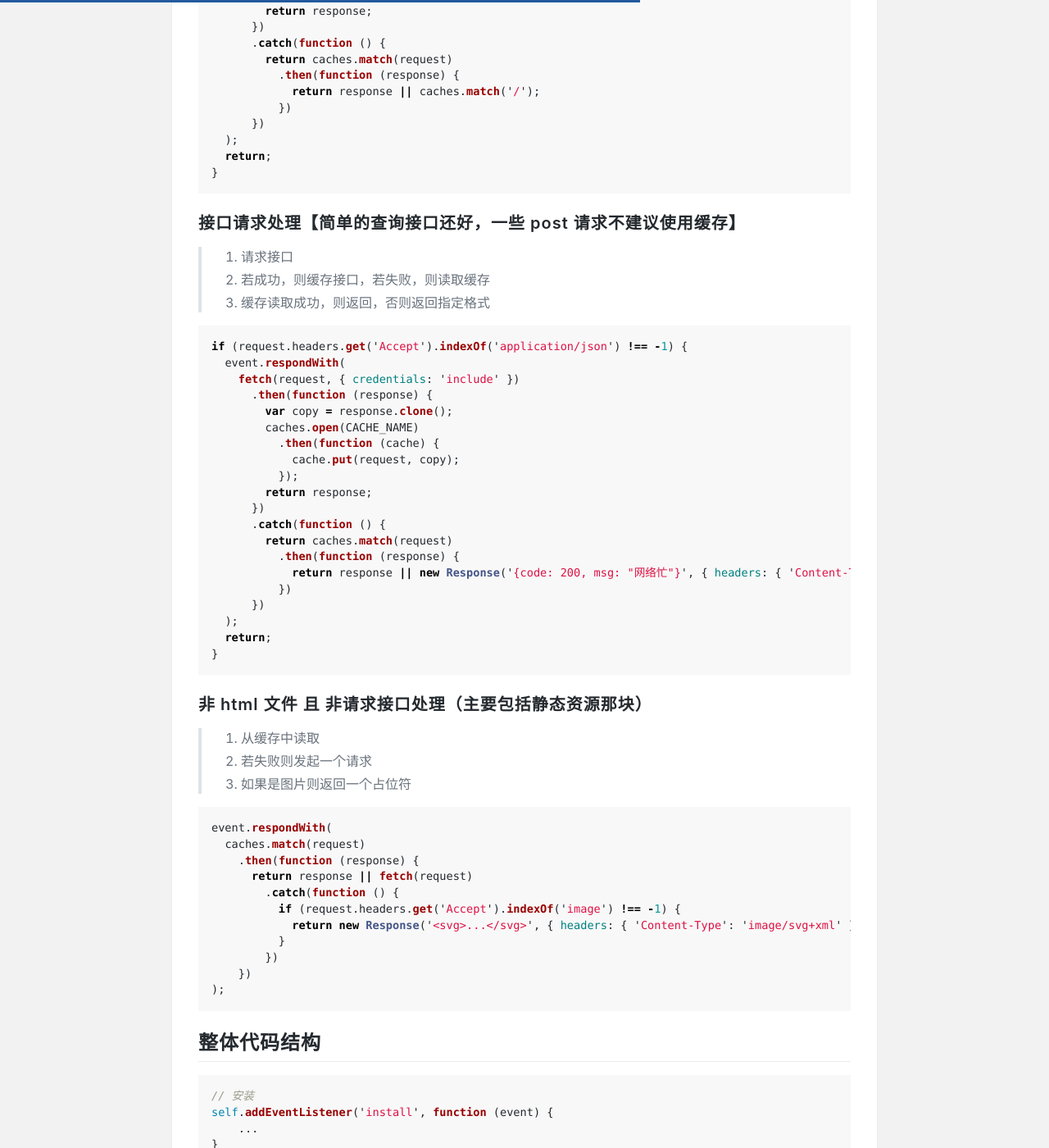
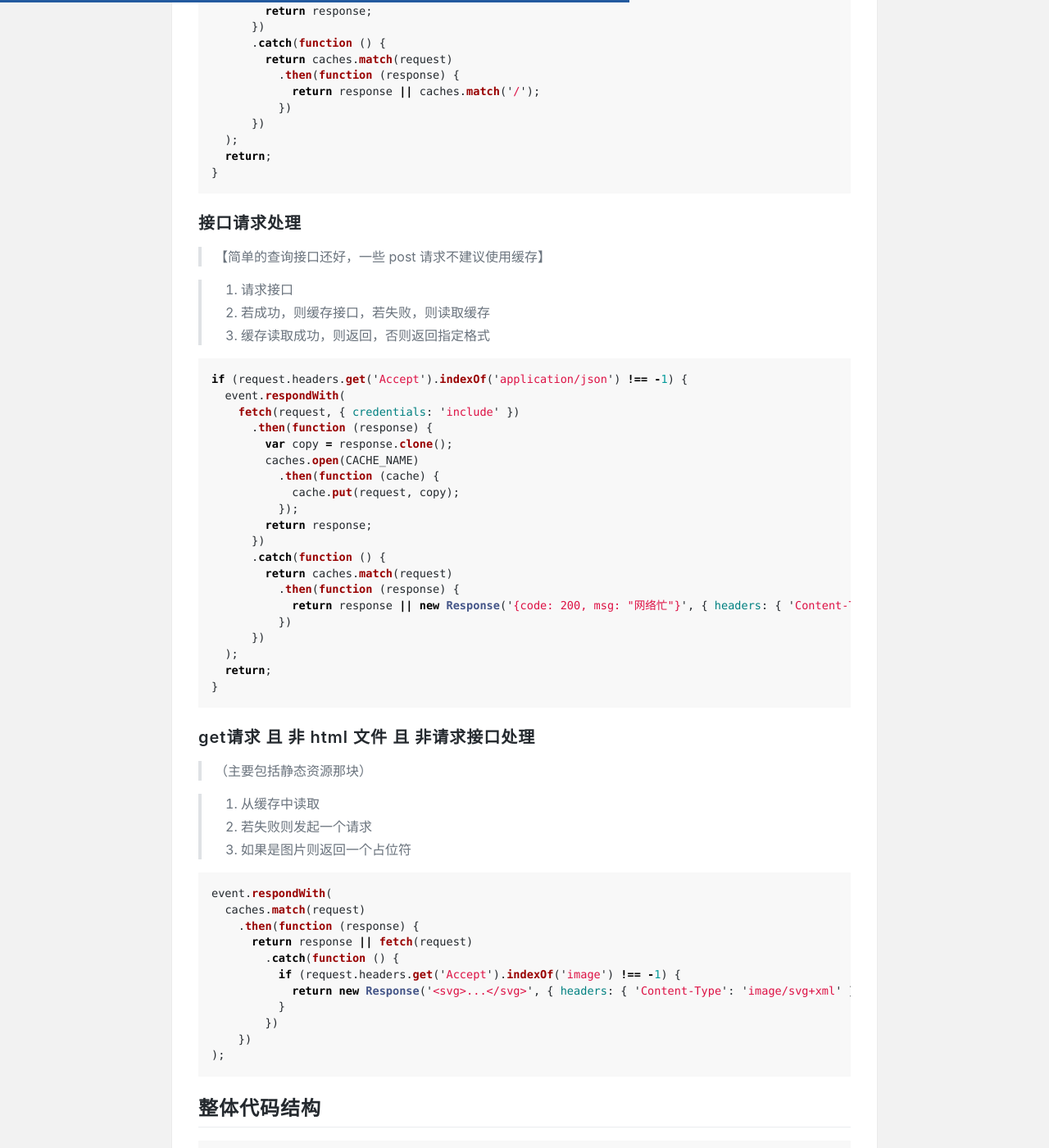
Before and after one commit to chenzilu1990/liurongqing.github.io, a Jekyll site: the page built from _posts/2018-07-02-service-worker.md, in a window 1280 px wide and 1400 px high, scrolled down 2426 px. Shown: the whole window at 82% size. Built offline with Jekyll 4.4.1, drawn with Linux system fonts in a browser that asks for light colours; emoji names are drawn with the system emoji font; comment, search, counter and statistics services are not loaded.

Commit message:
添加service-worker文章

````diff
--- a/_posts/2018-07-02-service-worker.md
+++ b/_posts/2018-07-02-service-worker.md
@@ -126,7 +126,9 @@ if (request.headers.get('Accept').indexOf('text/html') !== -1) {
 }
 ```
 
-### 接口请求处理【简单的查询接口还好，一些 post 请求不建议使用缓存】
+### 接口请求处理
+
+>【简单的查询接口还好，一些 post 请求不建议使用缓存】
 
 > 1. 请求接口 <br>
 > 2. 若成功，则缓存接口，若失败，则读取缓存 <br>
@@ -155,7 +157,9 @@ if (request.headers.get('Accept').indexOf('application/json') !== -1) {
 }
 ```
 
-### 非 html 文件 且 非请求接口处理（主要包括静态资源那块）
+### get请求 且 非 html 文件 且 非请求接口处理
+
+> （主要包括静态资源那块）
 
 > 1. 从缓存中读取 <br>
 > 2. 若失败则发起一个请求 <br>
````
